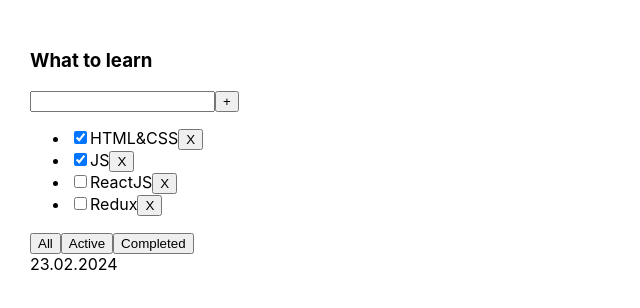
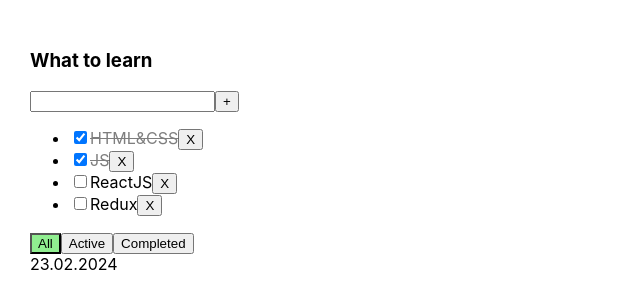
Before and after one commit to PidzhakovIlya/MyTodo, a React (Create React App) app: page / in a window 1280 px wide. Shown: the top 308 px of the page, without its empty margins (0-640 px from the left). Built offline with nearby package versions, Linux system fonts and the light colour scheme.

Commit message:
lessons 04

```diff
--- a/src/App.css
+++ b/src/App.css
@@ -6,3 +6,20 @@
 .App > div {
   margin-right: 50px;
 }
+
+
+.error{
+  border: 1px solid red;
+}
+.error-message{
+  color: red;
+}
+
+.active-filter {
+  background-color: lightgreen;
+}
+
+.is-done{
+  opacity: 0.5;
+  text-decoration: line-through;
+}
--- a/src/App.tsx
+++ b/src/App.tsx
@@ -21,6 +21,7 @@
     ])
 
     const [filter, setFilter] = useState<FilterValuesType>("All")
+
     const onChangeFilter = (filter: FilterValuesType) => {
         setFilter(filter)
     }
@@ -38,6 +39,9 @@
     const removeTask = (taskId: string) => {
         setTasks(tasks.filter(t => t.id !== taskId))
     }
+    const changeTaskStatus = (taskId:string, checked:boolean) => {
+        setTasks(tasks.map(t=>t.id===taskId? {...t, isDone:checked}:t))
+    }
 
 
     return (
@@ -46,8 +50,10 @@
                       tasks={filteredTask()}
                       removeTask={removeTask}
                       addTask={addTask}
+                      filter={filter}
                       data={"23.02.2024"}
-                      onChangeFilter={onChangeFilter}/>
+                      onChangeFilter={onChangeFilter}
+                      changeTaskStatus={changeTaskStatus}/>
         </div>
     );
 }
--- a/src/Button.tsx
+++ b/src/Button.tsx
@@ -3,11 +3,12 @@
 type ButtonPropsType = {
     title: string
     callBack:()=>void
+    className?:string
 }
 
-export const Button = ({title,callBack}:ButtonPropsType) => {
+export const Button = ({title,callBack, className}:ButtonPropsType) => {
     return (
-        <button onClick={callBack}>
+        <button className={className} onClick={callBack}>
             {title}
         </button>
     );
--- a/src/Todolist.tsx
+++ b/src/Todolist.tsx
@@ -1,54 +1,85 @@
-import React, {ChangeEvent,KeyboardEvent, useState} from "react";
+import React, {ChangeEvent, KeyboardEvent, useState} from "react";
 import {FilterValuesType, TaskType} from "./App";
 import {Button} from "./Button";
 
 type TodolistPropsType = {
     title: string
     tasks: TaskType[]
-    removeTask:(id:string)=>void
+    removeTask: (id: string) => void
     data?: string
-    onChangeFilter: (filter:FilterValuesType)=>void
-    addTask:(title:string)=>void
+    onChangeFilter: (filter: FilterValuesType) => void
+    addTask: (title: string) => void
+    changeTaskStatus: (taskId: string, checked: boolean) => void
+    filter: FilterValuesType
 }
 
-export const Todolist = ({title, tasks,removeTask, data,onChangeFilter, addTask}: TodolistPropsType) => {
-    const [titleValue, setTitleValue] = useState<string>('')
+export const Todolist = ({
+                             title,
+                             tasks,
+                             removeTask,
+                             data,
+                             onChangeFilter,
+                             addTask,
+                             changeTaskStatus,
+                             filter
+                         }: TodolistPropsType) => {
+    const [titleValue, setTitleValue] = useState<string>("")
+    const [error, setError] = useState<string | null>(null)
 
-    const changeTaskTitleHandler = (e:ChangeEvent<HTMLInputElement>)=>{
+    const changeTaskTitleHandler = (e: ChangeEvent<HTMLInputElement>) => {
         setTitleValue(e.currentTarget.value)
     }
-    const addTaskOnKeyUpHandler = (e:KeyboardEvent<HTMLInputElement>) => {
-        if(e.key == "Enter"){
-        addTaskHandler()
-    }
+    const addTaskOnKeyUpHandler = (e: KeyboardEvent<HTMLInputElement>) => {
+        setError(null)
+        if (e.key == "Enter") {
+            addTaskHandler()
+        }
     }
 
-    const addTaskHandler = () =>{
-        addTask(titleValue)
-        setTitleValue('')
+    const addTaskHandler = () => {
+        if (titleValue.trim() !== "") {
+            addTask(titleValue.trim())
+            setTitleValue("")
+        } else {
+            setError("Title is Required")
+        }
+    }
+    const changeTaskStatusHandler = (id: string, checked: boolean) => {
+        changeTaskStatus(id, checked)
     }
 
     return (
         <div>
             <h3>{title}</h3>
             <div>
-                <input value={titleValue} onChange={changeTaskTitleHandler}  onKeyDown={addTaskOnKeyUpHandler} />
-               <Button title={"+"} callBack={addTaskHandler}/>
+                <input className={error ? "error" : undefined} value={titleValue} onChange={changeTaskTitleHandler}
+                       onKeyDown={addTaskOnKeyUpHandler}/>
+                <Button title={"+"} callBack={addTaskHandler}/>
+                {error && <div className={"error-message"}>{error}</div>}
             </div>
 
             {tasks.length !== 0 ?
                 <ul>
-                    {tasks.map(t => <li key={t.id}><input type="checkbox" checked={t.isDone}/>
-                        <span>{t.title}</span>
-                        <Button title={"X"} callBack={()=>removeTask(t.id)}/>
-                    </li>)}
+                    {tasks.map(t =>
+                        <li key={t.id}><input type="checkbox"
+                                              checked={t.isDone}
+                                              onChange={(e) => changeTaskStatusHandler(t.id, e.currentTarget.checked)}/>
+                            <span className={t.isDone ? 'is-done': ''}>{t.title}</span>
+                            <Button title={"X"} callBack={() => removeTask(t.id)}/>
+                        </li>)}
                 </ul>
                 : <p>"Тасок нет"</p>
             }
             <div>
-                <Button title={"All"} callBack={()=>onChangeFilter("All")}/>
-                <Button title={"Active"} callBack={()=>onChangeFilter("Active")}/>
-                <Button title={"Completed"} callBack={()=>onChangeFilter("Completed")}/>
+                <Button className={filter === "All" ? "active-filter" : ""}
+                        title={"All"}
+                        callBack={() => onChangeFilter("All")}/>
+                <Button className={filter === "Active" ? "active-filter" : ""}
+                        title={"Active"}
+                        callBack={() => onChangeFilter("Active")}/>
+                <Button className={filter === "Completed" ? "active-filter" : ""}
+                        title={"Completed"}
+                        callBack={() => onChangeFilter("Completed")}/>
             </div>
             <div>{data}</div>
         </div>
```
